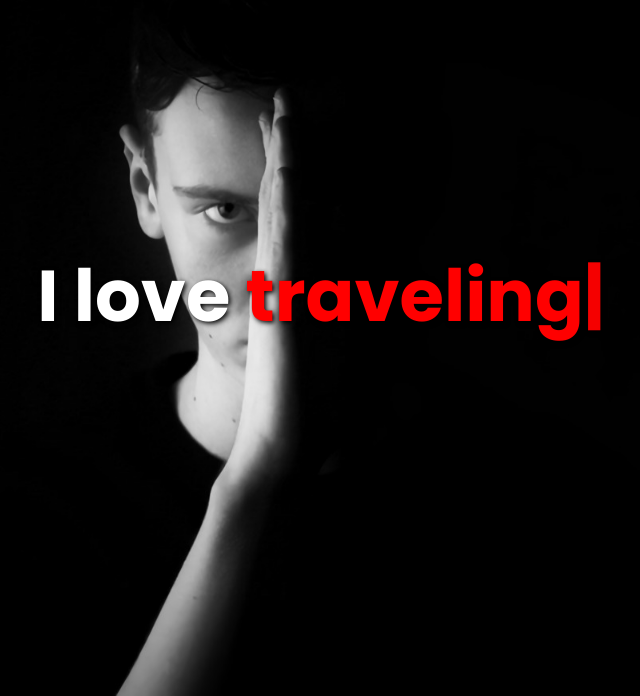
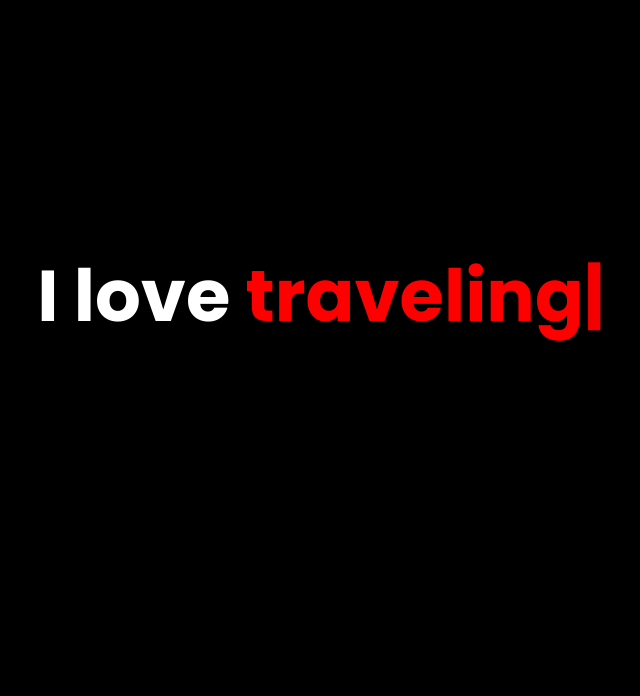
Before and after one commit to kalingga/kalingga.github.io, a plain HTML site: page index.html in a window 1280 px wide. Shown: the part 104-800 px from the top of the page, without its empty margins (319-959 px from the left). Drawn offline with Linux system fonts and the light colour scheme.

Commit message:
Update style.css

```diff
--- a/style.css
+++ b/style.css
@@ -2,7 +2,7 @@ body{
     margin: 0;
     padding: 0;
     background: #000;
-    background-image: url(bg.jpg);
+    /*background-image: url(bg.jpg);*/
     -webkit-background-size: cover;
     background-size: cover;
     background-position: center center;
```
